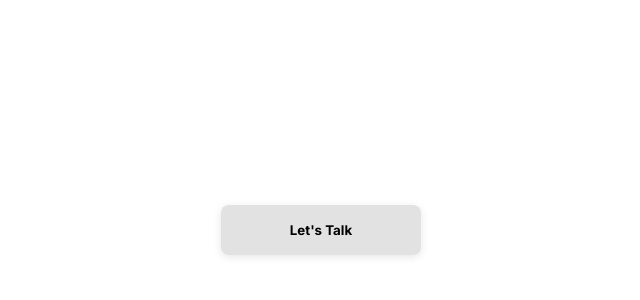
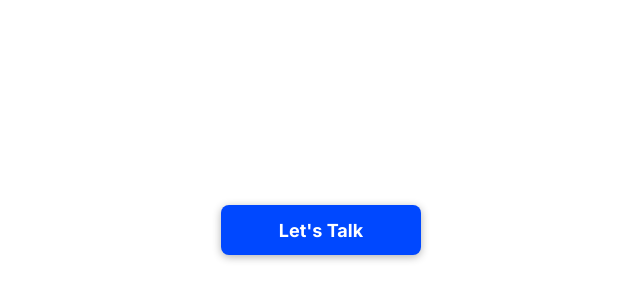
Before and after one commit to Developer-Roy/02-button, a plain HTML site: page index.html in a window 1280 px wide. Shown: the part 170-470 px from the top of the page, without its empty margins (319-959 px from the left). Drawn offline with nearby package versions, Linux system fonts and the light colour scheme.

Commit message:
add more code that look good button

```diff
--- a/script.js
+++ b/script.js
@@ -6,25 +6,17 @@ const callImage = document.getElementById("call-img");
 const text = document.getElementById("text");
 
 
-// button.addEventListener("mouseenter", () => {
-//     console.log("it's activated")
-//     profileImage.classList.add("activeProfile");
-//     callImage.classList.add("activeCall");
-//     text.classList.add('activeText');
-// })
+const hoverSound = new Audio("./assets/sounds/ipadclick.mp3");
 
-// button.addEventListener("mouseleave", () => {
-//     console.log("it's removed");
-//     profileImage.classList.remove("activeProfile");
-//     callImage.classList.remove("activeCall");
-//     text.classList.remove('activeText');
-// })
+hoverSound.volume = 0.1;
+hoverSound.preload = "auto";
+
 
 
 const tl = gsap.timeline({ paused: true });
 
 tl.to(text,{
-    x: 50,
+    x: 0,
     opacity:1,
     zIndex:0,
     duration:0.2
@@ -34,7 +26,7 @@ tl.to(text,{
     x:10,
     rotation:360,
     filter:"blur(0px)",
-    duration:0.6,
+    duration:0.3,
     zIndex:1
 },0)
 .to(callImage,{
@@ -42,14 +34,17 @@ tl.to(text,{
     filter:"blur(0px)",
     x:-90,
     rotation:-360,
-    duration:0.6,
+    duration:0.3,
     zIndex:1000
 },0);
 
 button.addEventListener("mouseenter",()=>{
     tl.play();
+
+
 });
 
 button.addEventListener("mouseleave",()=>{
     tl.reverse();
+
 });
--- a/style.css
+++ b/style.css
@@ -19,20 +19,21 @@ body{
 }
 
 #btn{
-    width: 200px;
+        width: 200px;
     height: 50px;
     position: relative;
     cursor: pointer;
     border: none;
-    background: #e2e2e2;
+    background: #0048ff;
     border-radius: 8px;
-    box-shadow: 0px 2px 8px rgba(0, 0, 0, 0.1);
+    box-shadow: 0px 2px 8px rgb(0 0 0 / 31%);
     transition: all 0.28s cubic-bezier(0.075, 0.82, 0.165, 1);
     overflow: hidden;
+    color: #fff;
 }
 
 #btn:hover{
-    box-shadow: 0px 4px 8px rgba(0, 0, 0, 0.1);
+    box-shadow: 0px 4px 8px rgba(0, 0, 0, 0.145)
 }
 
 
@@ -50,6 +51,9 @@ body{
     left: 82%;
     top: 50%;
     transform: translate(-50%, -50%);
+}
+#call-img img{
+    color: white;
 }
 
 
@@ -76,6 +80,7 @@ body{
     top:50%;
     transform:translate(-50%,-50%);
     white-space:nowrap;
+    font-size: 18px;
 }
 
 
```
Also changed, not shown: 1 other file.
